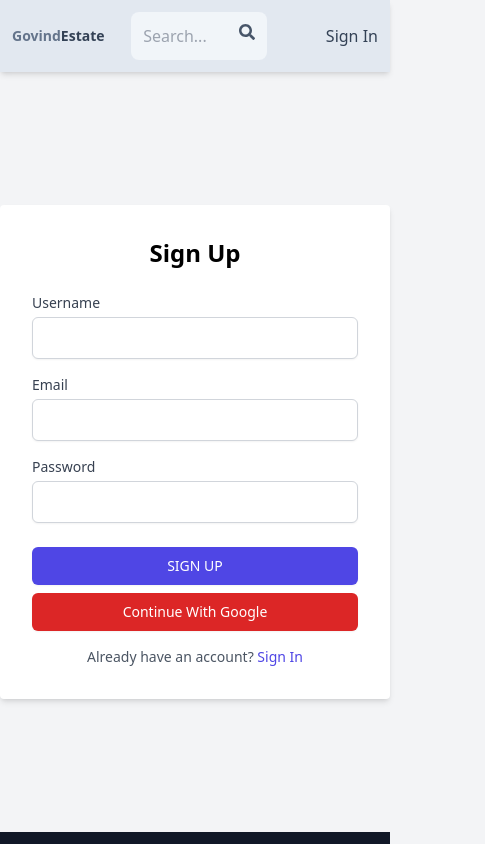
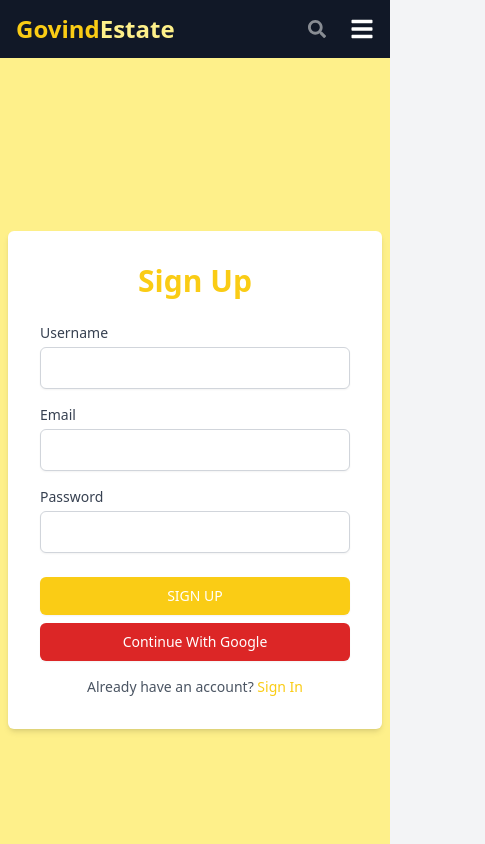
Before and after one commit to Govind-ravi/MERN_Estate, a React (Vite) app in the folder client/: page /signup in a window 390 px wide. Shown: the top 844 px of the page, 485 px wide, since content can reach past the window. Built offline with nearby package versions, Linux system fonts and the light colour scheme; no server answers.

Commit message:
responsive

```diff
--- a/client/src/components/Header.jsx
+++ b/client/src/components/Header.jsx
@@ -1,12 +1,28 @@
-import { FaSearch } from "react-icons/fa";
+import { useState, useRef, useEffect } from "react";
+import { FaBars, FaTimes } from "react-icons/fa";
 import { Link, useNavigate } from "react-router-dom";
 import { useSelector } from "react-redux";
-import { useEffect, useState } from "react";
+import { FaSearch } from "react-icons/fa";
 
 export default function Header() {
   const { currentUser } = useSelector((state) => state.user);
   const [searchTerm, setSearchTerm] = useState("");
+  const [isMenuOpen, setIsMenuOpen] = useState(false);
   const navigate = useNavigate();
+  const menuRef = useRef();
+
+  useEffect(() => {
+    function handleClickOutside(event) {
+      if (menuRef.current && !menuRef.current.contains(event.target)) {
+        setIsMenuOpen(false);
+      }
+    }
+
+    document.addEventListener("mousedown", handleClickOutside);
+    return () => {
+      document.removeEventListener("mousedown", handleClickOutside);
+    };
+  }, []);
 
   const handleSubmit = (e) => {
     e.preventDefault();
@@ -16,49 +32,45 @@
     navigate(`/search?${searchQuery}`);
   };
 
-  useEffect(() => {
-    const urlParams = new URLSearchParams(location.search);
-    const searchTermFromUrl = urlParams.get("searchTerm");
-    if (searchTermFromUrl) {
-      setSearchTerm(searchTermFromUrl);
-    }
-  }, [location.search]);
   return (
-    <header className="bg-slate-200 shadow-md max-w-full mx-auto p-3">
-      <div className="flex justify-between items-center">
-        <Link to="/">
-          <h1 className="font-bold text-sm sm:text-xl flex flex-wrap">
-            <span className="text-slate-500">Govind</span>
-            <span className="text-slate-700">Estate</span>
+    <header className="bg-gray-900 shadow-md">
+      <div className="max-w-7xl mx-auto px-4 sm:px-6 lg:px-8 py-3 flex justify-between items-center">
+        <Link to="/" className="flex items-center">
+          <h1 className="text-2xl font-bold text-white flex items-center">
+            <span className="text-yellow-400">Govind</span>
+            <span className="text-yellow-200">Estate</span>
           </h1>
         </Link>
+
         <form
           onSubmit={handleSubmit}
-          className="bg-slate-100 p-3 rounded-lg flex items-start"
+          className="sm:flex items-center ml-4 hidden"
         >
           <input
             type="text"
             placeholder="Search..."
-            className="bg-transparent focus:outline-none w-24 sm:w-64"
+            className="bg-gray-800 text-white px-3 py-1 rounded-md focus:outline-none"
             value={searchTerm}
             onChange={(e) => setSearchTerm(e.target.value)}
           />
-          <button>
-            <FaSearch className="text-slate-600" />
+          <button
+            type="submit"
+            className="bg-gray-800 text-white p-2 rounded-lg"
+            style={{ minWidth: "auto" }} // Adjusted button style
+          >
+            <FaSearch className="text-white" />
           </button>
         </form>
-        <ul className="flex gap-4 items-center">
-          <Link to="/">
-            <li className="hidden sm:inline text-slate-700 hover:underline">
-              Home
-            </li>
+
+        {/* Desktop Navigation */}
+        <nav className="hidden sm:flex space-x-4 items-center">
+          <Link to="/" className="text-white hover:text-yellow-300">
+            Home
           </Link>
-          <Link to="/about">
-            <li className="hidden sm:inline text-slate-700 hover:underline">
-              About
-            </li>
+          <Link to="/about" className="text-white hover:text-yellow-300">
+            About
           </Link>
-          <Link to="/profile">
+          <Link to="/profile" className="text-white hover:text-yellow-300">
             {currentUser ? (
               <img
                 src={currentUser.avatar}
@@ -66,10 +78,85 @@
                 className="w-8 h-8 rounded-full object-cover"
               />
             ) : (
-              <li className="text-slate-700 hover:underline">Sign In</li>
+              "Sign In"
             )}
           </Link>
-        </ul>
+        </nav>
+
+        {/* Mobile Menu Toggle */}
+        <div className="sm:hidden flex items-center">
+          <button
+            onClick={() => setIsMenuOpen(!isMenuOpen)}
+            className="text-white focus:outline-none"
+          >
+            {isMenuOpen ? (
+              <FaTimes className="text-2xl" />
+            ) : (
+              <div className="flex gap-4 items-center">
+                <form
+                  onSubmit={handleSubmit}
+                  className="flex items-center ml-4"
+                >
+                  <button
+                    type="submit"
+                    className=" text-white p-2 text-lg opacity-50"
+                    style={{ minWidth: "auto" }} // Adjusted button style
+                  >
+                    <FaSearch className="text-white" />
+                  </button>
+                </form>
+                <FaBars className="text-2xl" />
+              </div>
+            )}
+          </button>
+        </div>
+
+        {/* Mobile Menu */}
+        {isMenuOpen && (
+          <div
+            ref={menuRef}
+            className="sm:hidden fixed inset-0 bg-gray-800 bg-opacity-75 z-50"
+            onClick={() => setIsMenuOpen(false)}
+          >
+            <div
+              className="max-w-[70vw] w-full bg-gray-900 h-full py-6 px-4 flex flex-col space-y-4"
+              onClick={(e) => e.stopPropagation()}
+            >
+              <Link
+                to="/"
+                className="text-white hover:text-yellow-300"
+                onClick={() => setIsMenuOpen(false)}
+              >
+                Home
+              </Link>
+              <Link
+                to="/about"
+                className="text-white hover:text-yellow-300"
+                onClick={() => setIsMenuOpen(false)}
+              >
+                About
+              </Link>
+              <Link
+                to="/profile"
+                className="text-white hover:text-yellow-300"
+                onClick={() => setIsMenuOpen(false)}
+              >
+                {currentUser ? (
+                  <div className="flex items-center">
+                    <img
+                      src={currentUser.avatar}
+                      alt="Profile"
+                      className="w-8 h-8 rounded-full object-cover mr-2"
+                    />
+                    Profile
+                  </div>
+                ) : (
+                  "Sign In"
+                )}
+              </Link>
+            </div>
+          </div>
+        )}
       </div>
     </header>
   );
--- a/client/src/pages/Footer.jsx
+++ b/client/src/pages/Footer.jsx
@@ -3,12 +3,12 @@
 export default function Footer() {
   return (
     <footer className="bg-gray-900 text-white py-8">
-      <div className="max-w-6xl mx-auto px-4">
+      <div className="max-w-7xl mx-auto px-4 sm:px-6 lg:px-8">
         <div className="flex flex-wrap justify-between items-center">
           <div className="w-full mb-4 md:mb-0">
-            <div className="flex items-center">
+            <div className="flex flex-col md:flex-row items-start md:justify-center">
               <h3 className="text-xl font-bold mr-2">Quick Links:</h3>
-              <ul className=" flex space-x-6 font-semibold text-lg">
+              <ul className="flex flex-col md:flex-row md:space-x-6 font-semibold text-lg">
                 <li>
                   <a href="/search" className="hover:text-gray-300">
                     Get Started
--- a/client/src/pages/Home.jsx
+++ b/client/src/pages/Home.jsx
@@ -26,13 +26,13 @@
     };
 
     // Fetch recent offers
-    fetchListings("", 4, true).then((data) => setRecentOffers(data));
+    fetchListings("", 3, true).then((data) => setRecentOffers(data));
 
     // Fetch recent rentals
-    fetchListings("rent", 4, false).then((data) => setRecentRentals(data));
+    fetchListings("rent", 3, false).then((data) => setRecentRentals(data));
 
     // Fetch recent sales
-    fetchListings("sale", 4, false).then((data) => setRecentSales(data));
+    fetchListings("sale", 3, false).then((data) => setRecentSales(data));
   }, []);
 
   const calculateOfferPercentage = (regularPrice, discountPrice) => {
--- a/client/src/pages/SignIn.jsx
+++ b/client/src/pages/SignIn.jsx
@@ -13,12 +13,14 @@
   const dispatch = useDispatch();
   const { loading, error } = useSelector((state) => state.user);
   const navigate = useNavigate();
+
   const handleChange = (e) => {
     setFormData({
       ...formData,
       [e.target.id]: e.target.value,
     });
   };
+
   const handleSubmit = async (e) => {
     e.preventDefault();
     try {
@@ -39,10 +41,13 @@
       dispatch(signInSuccess(data));
     }
   };
+
   return (
-    <div className="flex items-center justify-center min-h-[90vh]">
-      <div className="w-full max-w-md bg-white p-8 rounded shadow-md">
-        <h2 className="text-2xl font-bold mb-6 text-center">Sign In</h2>
+    <div className="flex items-center justify-center min-h-[90vh] bg-yellow-200">
+      <div className="w-full max-w-md bg-white p-8 rounded shadow-md m-2">
+        <h2 className="text-2xl font-bold mb-6 text-center text-yellow-400">
+          Sign In
+        </h2>
         <form onSubmit={handleSubmit}>
           <div className="mb-4">
             <label
@@ -56,7 +61,7 @@
               type="email"
               id="email"
               name="email"
-              className="mt-1 block w-full px-3 py-2 border border-gray-300 rounded-md shadow-sm focus:outline-none focus:ring-indigo-500 focus:border-indigo-500 sm:text-sm"
+              className="mt-1 block w-full px-3 py-2 border border-gray-300 rounded-md shadow-sm focus:outline-none focus:ring-yellow-400 focus:border-yellow-400 sm:text-sm"
               onChange={handleChange}
             />
           </div>
@@ -72,7 +77,7 @@
               type="password"
               id="password"
               name="password"
-              className="mt-1 block w-full px-3 py-2 border border-gray-300 rounded-md shadow-sm focus:outline-none focus:ring-indigo-500 focus:border-indigo-500 sm:text-sm"
+              className="mt-1 block w-full px-3 py-2 border border-gray-300 rounded-md shadow-sm focus:outline-none focus:ring-yellow-400 focus:border-yellow-400 sm:text-sm"
               onChange={handleChange}
             />
           </div>
@@ -80,7 +85,7 @@
             <button
               disabled={loading}
               type="submit"
-              className="w-full py-2 px-4 border border-transparent rounded-md shadow-sm text-sm font-medium text-white bg-indigo-600 hover:bg-indigo-700 focus:outline-none focus:ring-2 focus:ring-offset-2 focus:ring-indigo-500"
+              className="w-full py-2 px-4 border border-transparent rounded-md shadow-sm text-sm font-medium text-white bg-yellow-400 hover:bg-yellow-500 focus:outline-none focus:ring-2 focus:ring-offset-2 focus:ring-yellow-400"
             >
               {loading ? "loading..." : "SIGN IN"}
             </button>
@@ -89,11 +94,11 @@
         </form>
         <p className="mt-4 text-center text-sm text-gray-600">
           Don't have an account?{" "}
-          <a href="/signup" className="text-indigo-600 hover:text-indigo-500">
+          <a href="/signup" className="text-yellow-400 hover:text-yellow-500">
             Sign Up
           </a>
         </p>
-        {error && <p className="text-red-600 mt-5"> {error} </p>}
+        {error && <p className="text-red-600 mt-5">{error}</p>}
       </div>
     </div>
   );
--- a/client/src/pages/SignUp.jsx
+++ b/client/src/pages/SignUp.jsx
@@ -3,43 +3,46 @@
 import OAuth from "../components/OAuth";
 
 export default function SignUp() {
-  const [formData, setFormData] = useState();
-  const [loadind, setLoadind] = useState(false);
+  const [formData, setFormData] = useState({});
+  const [loading, setLoading] = useState(false);
   const [error, setError] = useState(null);
   const navigate = useNavigate();
+
   const handleChange = (e) => {
     setFormData({
       ...formData,
       [e.target.id]: e.target.value,
     });
   };
+
   const handleSubmit = async (e) => {
     e.preventDefault();
     try {
-      setLoadind(true);
-      const res = await fetch("api/auth/signup", {
+      setLoading(true);
+      const res = await fetch("/api/auth/signup", {
         method: "POST",
         headers: { "Content-Type": "application/json" },
         body: JSON.stringify(formData),
       });
       const data = await res.json();
-      if (data.success === false) {
-        setError(data.message);
-        setLoadind(false);
-        return;
+      if (!res.ok) {
+        throw new Error(data.message || "Signup failed.");
       }
-      setLoadind(false);
+      setLoading(false);
       setError(null);
       navigate("/sign-in");
     } catch (error) {
-      setLoadind(false);
+      setLoading(false);
       setError(error.message);
     }
   };
+
   return (
-    <div className="flex items-center justify-center min-h-[90vh]">
-      <div className="w-full max-w-md bg-white p-8 rounded shadow-md">
-        <h2 className="text-2xl font-bold mb-6 text-center">Sign Up</h2>
+    <div className="flex items-center justify-center min-h-screen bg-yellow-200">
+      <div className="w-full max-w-md bg-white p-8 rounded-md shadow-md m-2">
+        <h2 className="text-3xl font-bold mb-6 text-center text-yellow-400">
+          Sign Up
+        </h2>
         <form onSubmit={handleSubmit}>
           <div className="mb-4">
             <label
@@ -53,7 +56,7 @@
               type="text"
               id="username"
               name="username"
-              className="mt-1 block w-full px-3 py-2 border border-gray-300 rounded-md shadow-sm focus:outline-none focus:ring-indigo-500 focus:border-indigo-500 sm:text-sm"
+              className="mt-1 block w-full px-3 py-2 border border-gray-300 rounded-md shadow-sm focus:outline-none focus:ring-yellow-400 focus:border-yellow-400 sm:text-sm"
               onChange={handleChange}
             />
           </div>
@@ -69,7 +72,7 @@
               type="email"
               id="email"
               name="email"
-              className="mt-1 block w-full px-3 py-2 border border-gray-300 rounded-md shadow-sm focus:outline-none focus:ring-indigo-500 focus:border-indigo-500 sm:text-sm"
+              className="mt-1 block w-full px-3 py-2 border border-gray-300 rounded-md shadow-sm focus:outline-none focus:ring-yellow-400 focus:border-yellow-400 sm:text-sm"
               onChange={handleChange}
             />
           </div>
@@ -85,32 +88,29 @@
               type="password"
               id="password"
               name="password"
-              className="mt-1 block w-full px-3 py-2 border border-gray-300 rounded-md shadow-sm focus:outline-none focus:ring-indigo-500 focus:border-indigo-500 sm:text-sm"
+              className="mt-1 block w-full px-3 py-2 border border-gray-300 rounded-md shadow-sm focus:outline-none focus:ring-yellow-400 focus:border-yellow-400 sm:text-sm"
               onChange={handleChange}
             />
           </div>
           <div className="flex items-center justify-center">
             <button
-              disabled={loadind}
+              disabled={loading}
               type="submit"
-              className="w-full py-2 px-4 border border-transparent rounded-md shadow-sm text-sm font-medium text-white bg-indigo-600 hover:bg-indigo-700 focus:outline-none focus:ring-2 focus:ring-offset-2 focus:ring-indigo-500"
+              className="w-full py-2 px-4 border border-transparent rounded-md shadow-sm text-sm font-medium text-white bg-yellow-400 hover:bg-yellow-300 focus:outline-none focus:ring-2 focus:ring-offset-2 focus:ring-yellow-400"
             >
-              {loadind ? "loading..." : "SIGN UP"}
+              {loading ? "Loading..." : "SIGN UP"}
             </button>
           </div>
           <OAuth />
         </form>
         <p className="mt-4 text-center text-sm text-gray-600">
           Already have an account?{" "}
-          <a href="/sign-in" className="text-indigo-600 hover:text-indigo-500">
+          <a href="/sign-in" className="text-yellow-400 hover:text-yellow-300">
             Sign In
           </a>
         </p>
         {error && (
-          <p className="text-red-600 mt-5">
-            {" "}
-            {"Username or email already taken."}{" "}
-          </p>
+          <p className="text-red-600 mt-4 text-center">{error}</p>
         )}
       </div>
     </div>
```
Also changed, not shown: client/src/pages/About.jsx (+5 -5 lines), client/src/pages/Listing.jsx (+17 -3 lines), 1 other file (tests, documents, lock files or other folders).
